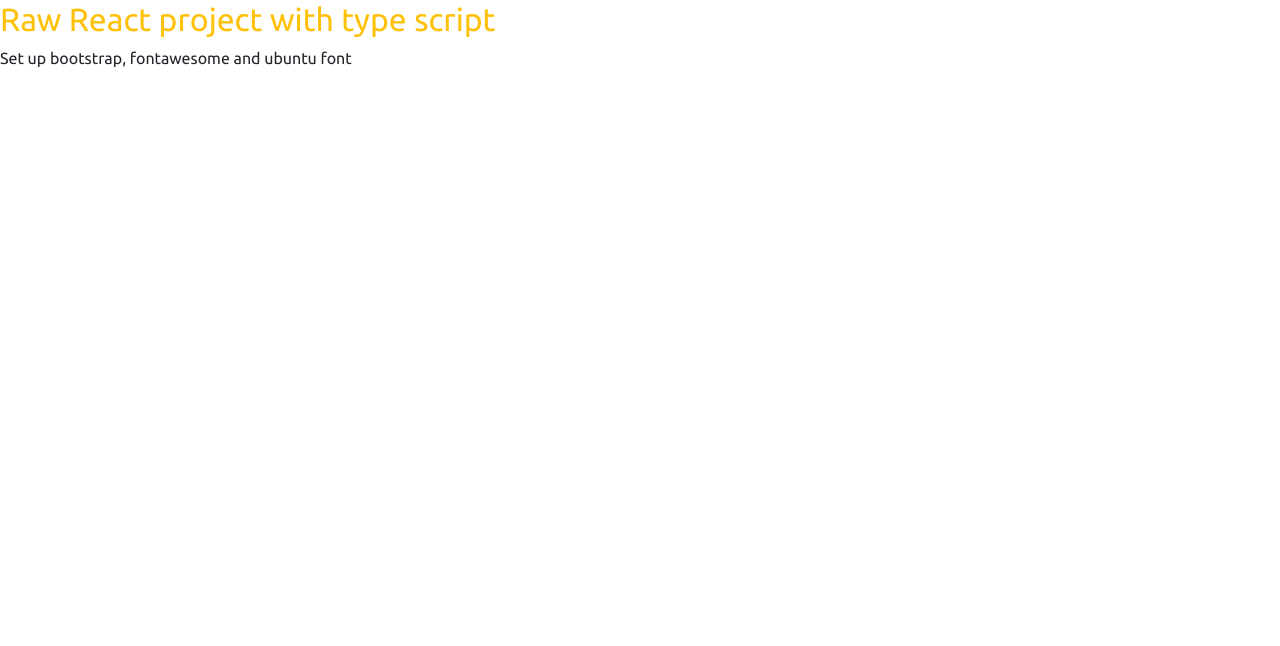
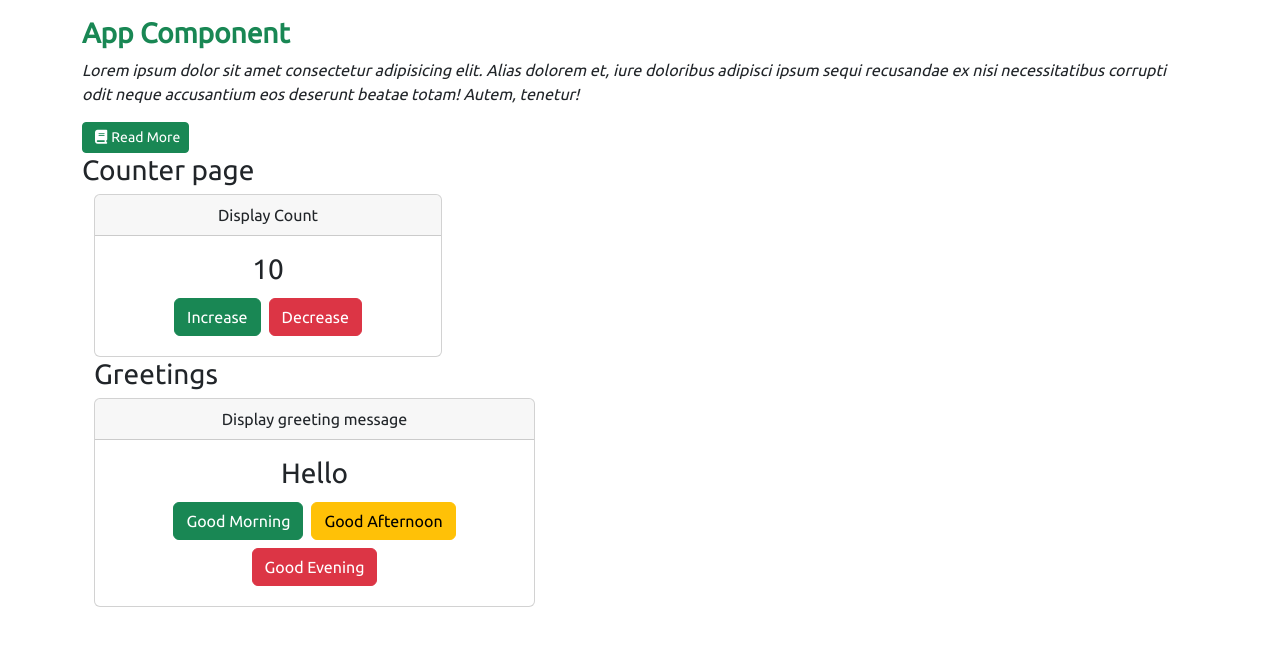
Before and after one commit to rajeevRuhaan/react-typescript, a React (Create React App) app: page / in a window 1280 px wide. Shown: the top 646 px of the page. Built offline with nearby package versions, Linux system fonts and the light colour scheme.

Commit message:
event handling in typescript

```diff
--- a/src/App.tsx
+++ b/src/App.tsx
@@ -1,12 +1,34 @@
 import React from 'react';
 import logo from './logo.svg';
 import './App.css';
+import Counter from './components/Counter';
+import Greetings from './components/Greetings';
 
 function App() {
   return (
     <React.Fragment>
-      <h2 className='text-warning'>Raw React project with type script</h2>
-      <p>Set up bootstrap, fontawesome and ubuntu font</p>
+          <div className="container mt-3">
+        <div className="grid">
+          <div className="row">
+            <div className="col">
+              <p className="h3 fw-bold text-success">App Component</p>
+              <p className="fst-italic">Lorem ipsum dolor sit amet consectetur adipisicing elit. Alias dolorem et, iure doloribus adipisci ipsum sequi recusandae ex nisi necessitatibus corrupti odit neque accusantium eos deserunt beatae totam! Autem, tenetur!</p>
+            <button className="btn btn-success btn-sm">
+              <i className='fa fa-book mx-1'></i>Read More</button>
+            </div>
+          </div>
+          <div className="row">
+            <div className="col">
+              <Counter />
+            </div>
+          </div>
+          <div className="row">
+            <div className="col">
+              <Greetings />
+            </div>
+          </div>
+        </div>
+      </div>
 
     </React.Fragment>
   );
--- /dev/null
+++ b/src/components/Counter.tsx
@@ -0,0 +1,44 @@
+import React, { useState } from 'react';
+
+interface IState {
+count : number,
+}
+interface IProps {}
+
+const Counter:React.FC<IProps> = () => {
+    const [state, setState] = useState<IState>({
+        count: 10
+    })
+
+    const incr = () : void=> {
+        setState({count: state.count + 1})
+    }
+    const decr = () : void=> {
+        setState({count: state.count - 1})
+    }
+    return (
+        <React.Fragment>
+                <h3>Counter page</h3>
+            <div className="container">
+                <div className="row">
+                    <div className="col-md-4">
+                        <div className="card text-center">
+                            <div className="card-header ">Display Count</div>
+                            <div className="card-body">
+                                <p className='h3'>{state.count}</p>
+                                <button className="btn btn-success m-1" onClick={incr}>Increase</button>
+                                <button className="btn btn-danger m-1" onClick={decr}>Decrease</button>
+                            </div>
+                        </div>
+
+                    </div>
+
+                </div>
+            </div>
+
+
+        </React.Fragment>
+    )
+}
+
+export default Counter;
--- /dev/null
+++ b/src/components/Greetings.tsx
@@ -0,0 +1,40 @@
+import React, { useState } from 'react';
+
+interface IState {
+    message: string,
+    }
+    interface IProps {}
+
+const Greetings:React.FC<IProps> = () => {
+    const [state, setState] = useState<IState>({
+        message: 'Hello',
+    })
+
+    const changeMessage = (greet: string): void => {
+setState({
+    message: greet,
+})
+    }
+    return (
+        <React.Fragment>
+            <div className="container">
+            <h3>Greetings</h3>
+            <div className="row">
+                <div className="col-md-5">
+                    <div className="card text-center">
+                        <div className="card-header">Display greeting message</div>
+                        <div className="card-body">
+                            <p className="h3">{state.message}</p>
+                                <button className="btn btn-success m-1" onClick={()=> changeMessage('Good Morning')} >Good Morning</button>
+                                <button className="btn btn-warning m-1" onClick={()=> changeMessage('Good Afternoon')}>Good Afternoon</button>
+                                <button className="btn btn-danger m-1" onClick={()=> changeMessage('Good Evening')}>Good Evening</button>
+                        </div>
+                    </div>
+                </div>
+            </div>
+            </div>
+        </React.Fragment>
+    );
+};
+
+export default Greetings;
```
